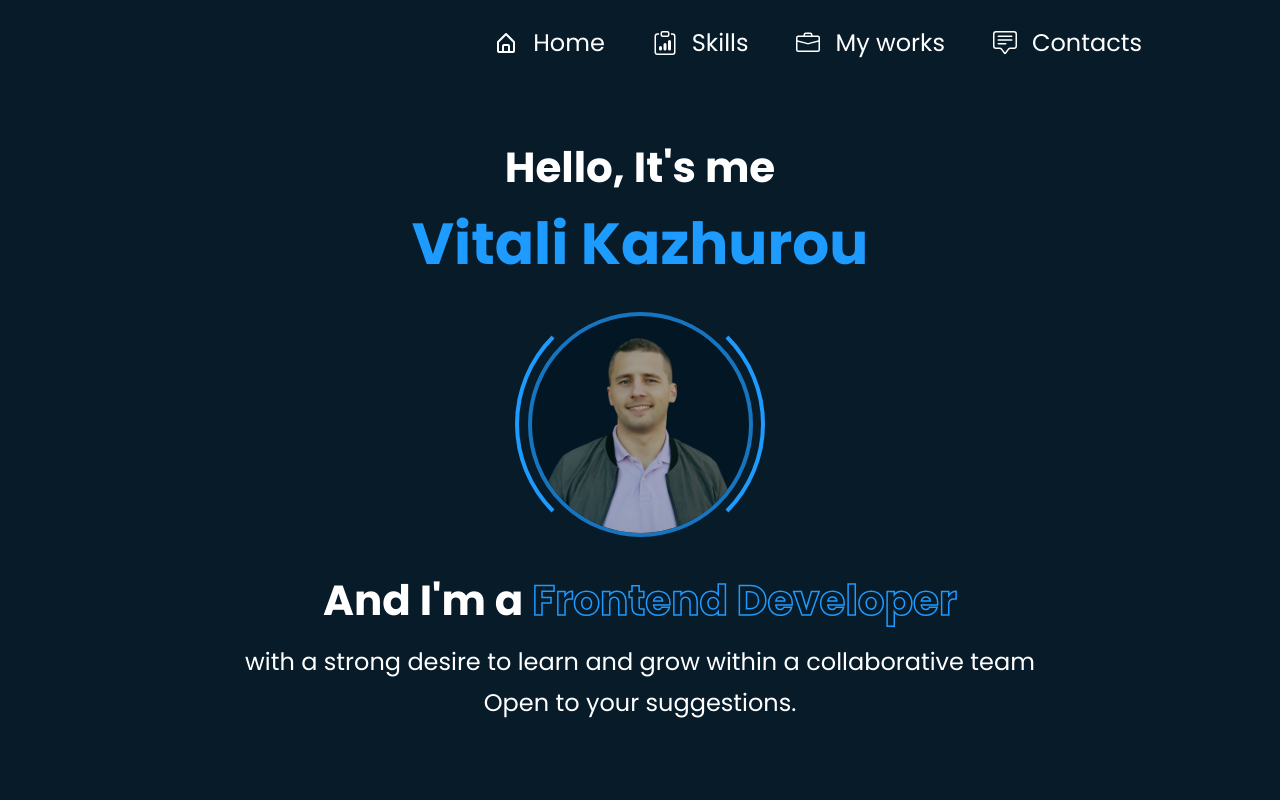
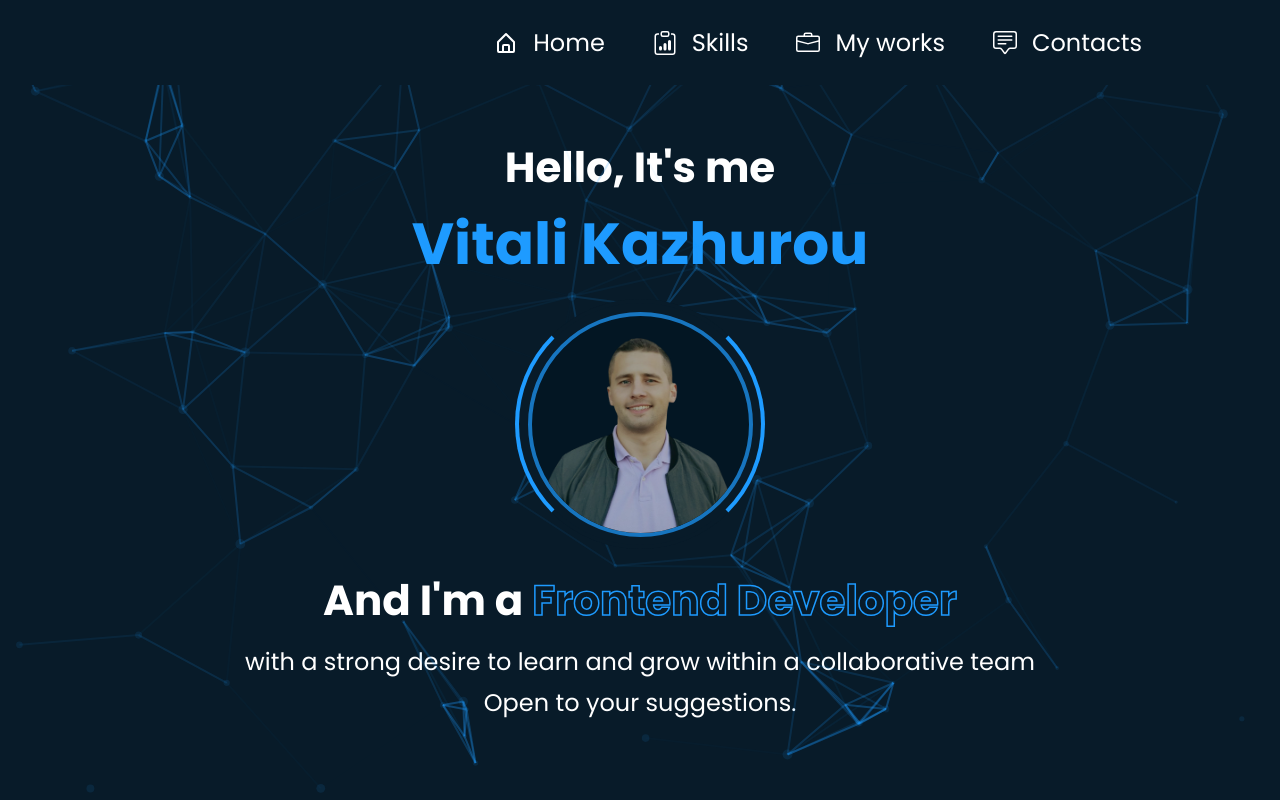
Before and after one commit to VitaliKozhurov/portfolio, a React (Create React App) app: page / in a window 1280 px wide. Shown: the top 800 px of the page. Built offline with nearby package versions, Linux system fonts and the light colour scheme.

Commit message:
feat: add animation for background with partical js

```diff
--- a/package.json
+++ b/package.json
@@ -22,8 +22,10 @@
     "react-icons": "^4.10.1",
     "react-scripts": "5.0.1",
     "react-scroll": "^1.8.9",
+    "react-tsparticles": "^2.12.1",
     "react-type-animation": "^3.1.0",
     "sass": "^1.63.6",
+    "tsparticles": "^2.12.0",
     "typescript": "^4.4.2",
     "web-vitals": "^2.1.0"
   },
--- a/src/components/Contacts/Contacts.module.scss
+++ b/src/components/Contacts/Contacts.module.scss
@@ -21,6 +21,7 @@
   box-shadow: 0 0 25px #1e9bff;
   position: relative;
   overflow: hidden;
+  background-color: #081b29;
 
   .backGround {
     position: absolute;
--- a/src/components/Footer/Footer.module.scss
+++ b/src/components/Footer/Footer.module.scss
@@ -30,6 +30,7 @@
     @extend %flex_center;
     overflow: hidden;
     transition: transform .5s;
+    background-color: #081b29;
 
     &::after {
       content: '';
--- a/src/components/Main/Main.module.scss
+++ b/src/components/Main/Main.module.scss
@@ -6,7 +6,8 @@
   @extend %flex_center;
   min-height: 100vh;
   padding-top: 80px;
-}
+  position: relative;
+  }
 
 .mainBody {
   @extend %flex_center;
@@ -42,6 +43,7 @@
   border-radius: 50%;
   @extend %flex_sb;
   justify-content: center;
+  background: #081b29;
 
   & img {
     width: 90%;
--- a/src/components/Main/Main.tsx
+++ b/src/components/Main/Main.tsx
@@ -1,12 +1,17 @@
 import style from './Main.module.scss';
 import containerStyle from '../../common/style/containerStyle.module.css';
 import ava from '../../common/image/ava.png'
+import {ParticlesWrapper} from "../Particles/Particles";
 
 
 export const Main = () => {
     return (
         <section id={'home'} className={style.mainBlock}>
+
             <div className={containerStyle.container}>
+                <div className={style.particles}>
+                    <ParticlesWrapper/>
+                </div>
                 <div className={style.mainBody}>
                     <h3>Hello, It's me</h3>
                     <h1 className={style.username}>Vitali Kazhurou</h1>
--- /dev/null
+++ b/src/components/Particles/Particles.tsx
@@ -0,0 +1,72 @@
+import React, {useCallback} from "react";
+import {loadFull} from "tsparticles";
+import {Engine} from "tsparticles-engine";
+import Particles from "react-tsparticles";
+
+export const ParticlesWrapper = () => {
+    const particlesInit = useCallback(async (engine: Engine) => {
+        console.log(engine);
+        await loadFull(engine);
+    }, []);
+
+    const particlesLoaded = useCallback(async (container: any) => {
+        await console.log(container);
+    }, []);
+    return (
+        <Particles
+            id="tsparticles"
+            init={particlesInit}
+            loaded={particlesLoaded}
+            options={{
+                fpsLimit: 60,
+                interactivity: {
+                    events: {
+                        resize: true,
+                    },
+                },
+                particles: {
+                    color: {
+                        value: "#1e9bff",
+                    },
+                    links: {
+                        color: "#1e9bff",
+                        distance: 150,
+                        enable: true,
+                        opacity: 0.4,
+                        width: 2,
+                    },
+                    collisions: {
+                        enable: true,
+                    },
+                    move: {
+                        direction: "none",
+                        enable: true,
+                        outModes: {
+                            default: "bounce",
+                        },
+                        random: false,
+                        speed: 1,
+                        straight: false,
+                    },
+                    number: {
+                        density: {
+                            enable: true,
+                            area: 800,
+                        },
+                        value: 80,
+                    },
+                    opacity: {
+                        value: 0.1,
+                    },
+                    shape: {
+                        type: "circle",
+                    },
+                    size: {
+                        value: { min: 1, max: 5 },
+                    },
+                },
+                detectRetina: true,
+            }}
+        />
+    );
+};
--- a/src/components/Skills/Skills.module.scss
+++ b/src/components/Skills/Skills.module.scss
@@ -5,6 +5,8 @@
 .skillsBlock {
   min-height: 100vh;
   padding-top: 80px;
+  background-color: #081b29;
+  position: relative;
   @extend %flex_center;
 }
 
--- a/src/components/Works/Work/Work.module.scss
+++ b/src/components/Works/Work/Work.module.scss
@@ -10,6 +10,8 @@
   flex-direction: column;
   position: relative;
   border: solid 2px $accentTextColor;
+  background-color: #081b29;
+  position: relative;
 
   .bg {
     height: 225px;
```
Also changed, not shown: 1 other file (tests, documents, lock files or other folders).
